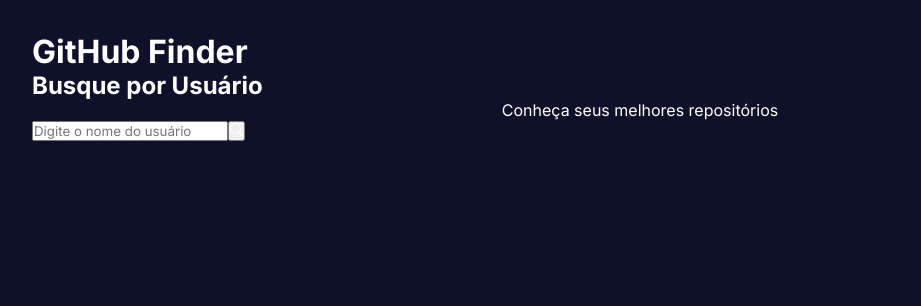
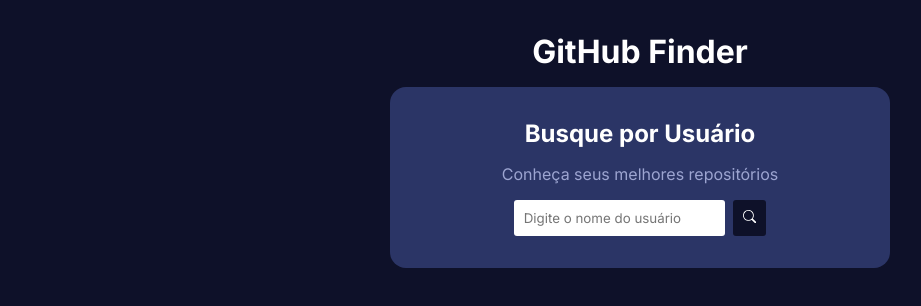
Before and after one commit to Matheuz233/GitHubFinder, a React (Vite) app: page / in a window 1280 px wide. Shown: the top 306 px of the page, without its empty margins (0-921 px from the left). Built offline with nearby package versions, Linux system fonts and the light colour scheme.

Commit message:
feat: :hammer: Search Function / Search Component Style

```diff
--- /dev/null
+++ b/src/App.module.css
@@ -0,0 +1,9 @@
+.app {
+    max-width: 500px;
+    margin: 0 auto;
+}
+
+.app h1 {
+    text-align: center;
+    margin-bottom: 1rem;
+}
--- a/src/App.tsx
+++ b/src/App.tsx
@@ -1,9 +1,11 @@
 import { Outlet } from "react-router-dom"
+
+import classes from "./App.module.css";
 
 function App() {
 
   return (
-    <div className='App'>
+    <div className={classes.app}>
       <h1>GitHub Finder</h1>
       <Outlet />
 
--- /dev/null
+++ b/src/components/Search.module.css
@@ -0,0 +1,33 @@
+.search{
+    background-color: #2b3566;
+    padding: 2rem;
+    border-radius: 1rem;
+    display: flex;
+    flex-direction: column;
+    justify-content: center;
+    align-items: center;
+    gap: 1rem;
+    margin-bottom: 1.5rem;
+}
+
+.search p {
+    color: #9da5d1;
+}
+
+.search_container {
+    display: flex;
+    gap: 0.5rem;
+}
+
+.search_container input,
+.search_container button{
+    padding: .6rem;
+    border-radius: 3px;
+    border: none;
+    color: #2b3566;
+}
+
+.search_container button {
+    background-color: #0e1129;
+    cursor: pointer;
+}
--- a/src/components/Search.tsx
+++ b/src/components/Search.tsx
@@ -6,14 +6,16 @@
 
 import { BsSearch } from "react-icons/bs";
 
+import classes from "./Search.module.css";
+
 function Search({ loadUser }: SearchProps) {
   const [userName, setUserName] = useState("");
 
   return (
-    <div>
+    <div className={classes.search}>
       <h2>Busque por Usuário</h2>
       <p>Conheça seus melhores repositórios</p>
-      <div>
+      <div className={classes.search_container}>
         <input
           type="text"
           placeholder="Digite o nome do usuário"
--- a/src/routes/Home.tsx
+++ b/src/routes/Home.tsx
@@ -12,12 +12,23 @@
 
     const data = await res.json();
 
-    console.log(data)
+    const { avatar_url, login, location, followers, following } = data;
+
+    const userData: UserProps = {
+      avatar_url,
+      login,
+      location,
+      followers,
+      following,
+    };
+
+    setUser(userData);
   };
 
   return (
     <div>
-      <Search loadUser = {loadUser} />
+      <Search loadUser={loadUser} />
+      {user && <p>{user.login}</p>}
     </div>
   );
 };
```
Also changed, not shown: src/App.css (added).
